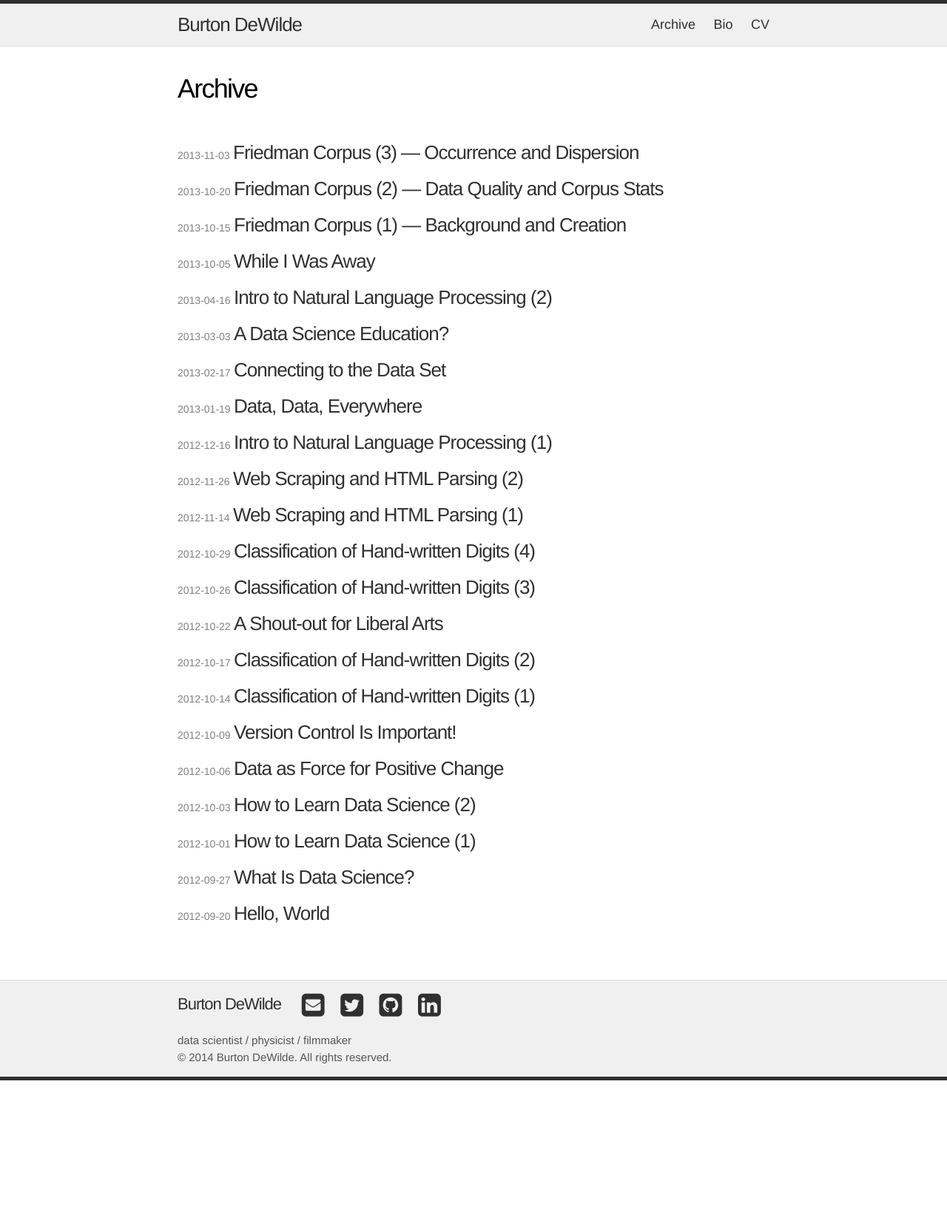
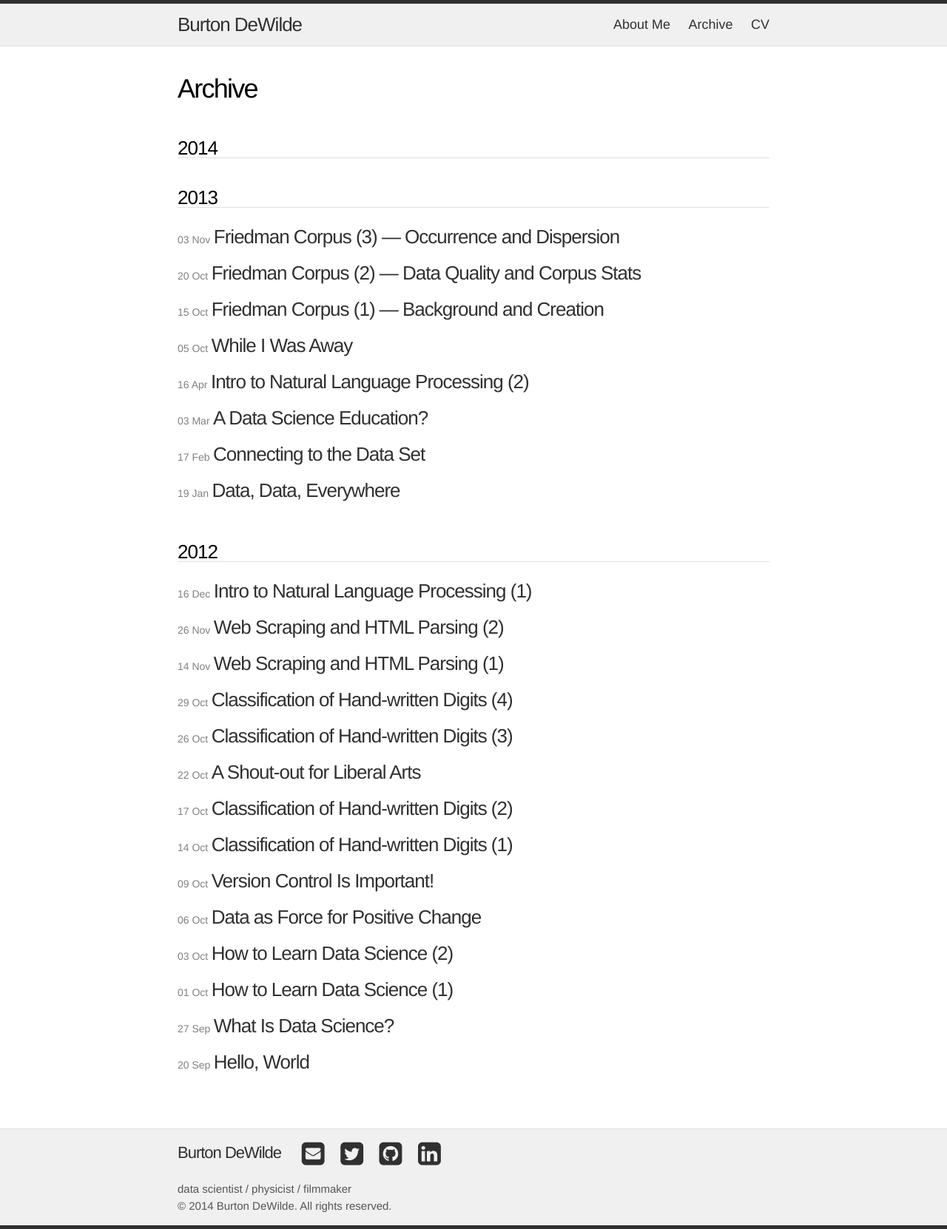
Before and after one commit to bdewilde/bdewilde.github.io, a Jekyll site: the page built from archive.md, in a window 1280 px wide. Shown: the whole page at 74% size. Built offline with Jekyll 4.4.1, drawn with Linux system fonts in a browser that asks for light colours; nearby versions of some CDN libraries; before the commit the page ends 1461 px from its top, so only the background shows below that.

Commit message:
fancied up the blog archive page

```diff
--- a/_layouts/page.html
+++ b/_layouts/page.html
@@ -2,10 +2,10 @@
 layout: default
 ---
 
-<header class="page-header">
+<header class="post-header">
   <h1>{{ page.title }}</h1>
 </header>
 
-<article class="page-content">
+<article class="post-content">
   {{ content }}
 </article>
--- a/archive.md
+++ b/archive.md
@@ -4,11 +4,18 @@ title: Archive
 permalink: /archive/
 ---
 
-<ul style="margin-left: 0px; padding-left: 0px; list-style: none">
-  {% for post in site.posts %}
-    <li style="padding-bottom:10px">
-      <span class="post-meta">{{ post.date | date: "%Y-%m-%d" }}</span>
-      <a class="post-link post-title" href="{{ post.url }}">{{ post.title }}</a>
-    </li>
-  {% endfor %}
-</ul>
+{% assign years = "2014,2013,2012" | split: "," %}
+{% for year in years %}
+  <h3 style="border-bottom: 1px solid #e0e0e0">{{ year }}</h3>
+  <ul style="margin-left: 0px; padding-left: 0px; list-style: none">
+    {% for post in site.posts %}
+      {% assign post_year = post.date | date: "%Y" %}
+      {% if post_year == year %}
+        <li style="padding-bottom:10px">
+          <span class="post-meta">{{ post.date | date: "%d %b" }}</span>
+          <a class="post-link post-title" href="{{ post.url }}">{{ post.title }}</a>
+        </li>
+      {% endif %}
+    {% endfor %}
+  </ul>
+{% endfor %}
--- a/assets/css/style.css
+++ b/assets/css/style.css
@@ -52,15 +52,16 @@ a:hover {
   margin-top: 5px;
   margin-bottom: 5px;
 }
+.post-meta i,
+.post-meta span {
+    margin-right: 3px;
+}
 .post-meta .post-date {
   margin-right: 15px;
   display: inline;
 }
 .post-meta .post-tags {
   display: inline;
-}
-.post-tags span {
-  margin: 3px;
 }
 
 .nav-link{
--- a/bio.md
+++ b/bio.md
@@ -1,7 +1,7 @@
 ---
 layout: page
-title: Bio
-permalink: /bio/
+title: About Me
+permalink: /aboutme/
 ---
 
 <img src="/assets/images/about_bio_pic.jpg" alt="about_bio_pic.jpg" width="100%">
```
